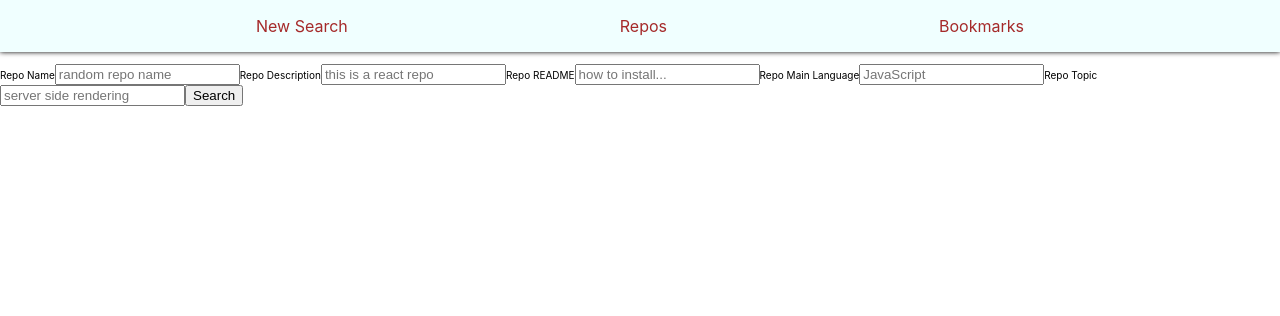
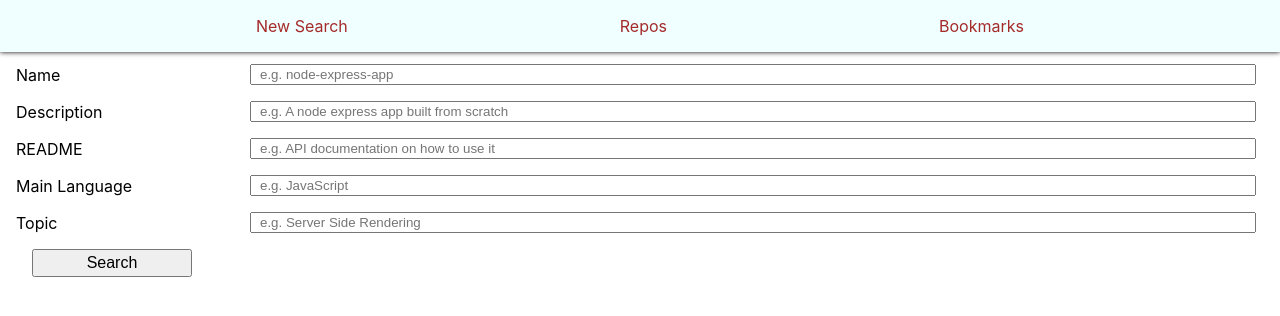
Before and after one commit to JoMiguelSantos/react-nodejs-express-app, a React (Create React App) app in the folder client/: page / in a window 1280 px wide. Shown: the top 316 px of the page. Built offline with nearby package versions, Linux system fonts and the light colour scheme.

Commit message:
polisihing touches in searchform component

```diff
--- a/client/src/components/SearchForm/SearchForm.js
+++ b/client/src/components/SearchForm/SearchForm.js
@@ -4,6 +4,8 @@ import fetch from "isomorphic-unfetch";
 import { useDispatch } from "react-redux";
 
 import { newRepos } from "../../store/actions";
+
+import "./SearchForm.css";
 
 const SearchForm = props => {
   const [isLoading, setLoading] = useState(false);
@@ -24,14 +26,11 @@ const SearchForm = props => {
       }
     });
 
-    console.log(`http://localhost:3000/api/v1/repos?${searchTerms}`);
-
     const data = await fetch(
       `http://localhost:3000/api/v1/repos?${searchTerms}`
     );
+
     const repos = await data.json();
-    console.log(repos);
-    console.log(repos.data.data.items);
 
     dispatch(newRepos(repos.data.data.items));
     setLoading(false);
@@ -39,40 +38,48 @@ const SearchForm = props => {
   };
 
   const searchForm = (
-    <form action="/repos" onSubmit={handleSubmit}>
+    <form className="search-form" onSubmit={handleSubmit}>
       <label>
-        Repo Name
-        <input name="name" type="text" placeholder="random repo name"></input>
+        Name
+        <input
+          name="name"
+          type="text"
+          placeholder="e.g. node-express-app"
+        ></input>
       </label>
       <label>
-        Repo Description
+        Description
         <input
           name="description"
           type="text"
-          placeholder="this is a react repo"
+          placeholder="e.g. A node express app built from scratch"
         ></input>
       </label>
       <label>
-        Repo README
+        README
         <input
           name="readme"
           type="text"
-          placeholder="how to install..."
+          placeholder="e.g. API documentation on how to use it"
         ></input>
       </label>
       <label>
-        Repo Main Language
-        <input name="language" type="text" placeholder="JavaScript"></input>
+        Main Language
+        <input
+          name="language"
+          type="text"
+          placeholder="e.g. JavaScript"
+        ></input>
       </label>
       <label>
-        Repo Topic
+        Topic
         <input
           name="topic"
           type="text"
-          placeholder="server side rendering"
+          placeholder="e.g. Server Side Rendering"
         ></input>
       </label>
-      <button>Search</button>
+      <button className="btn-search">Search</button>
     </form>
   );
 
```
